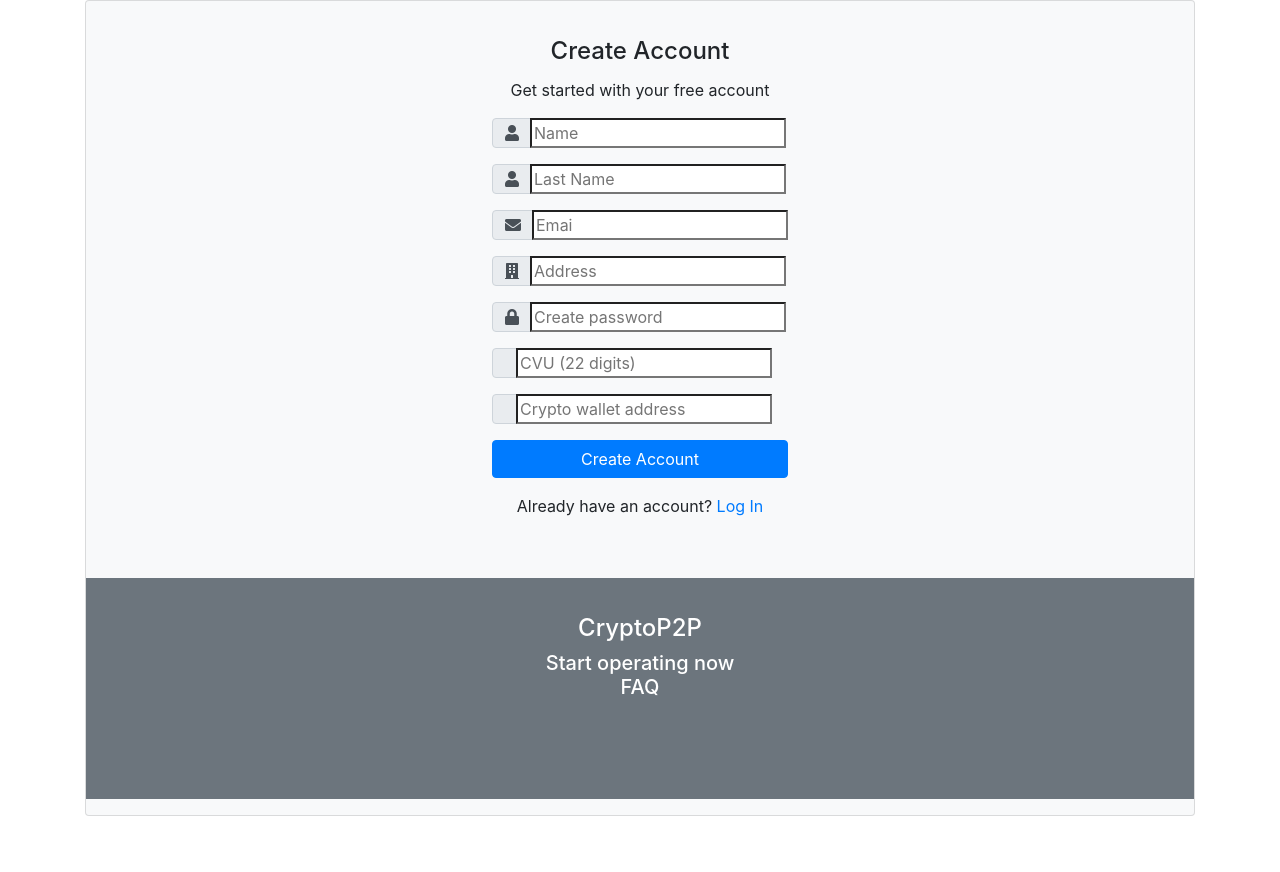
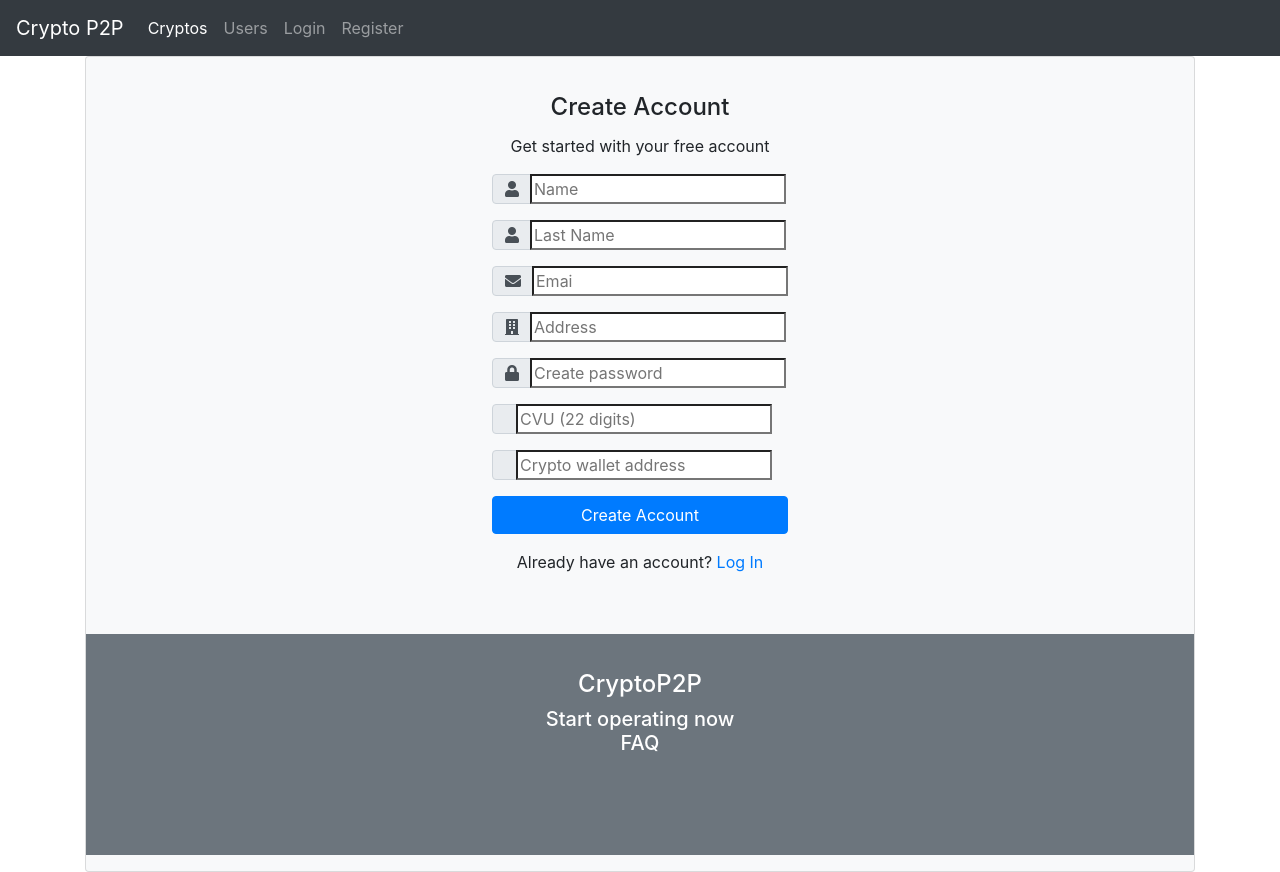
Before and after one commit to lautaronicolini/frontend-desapp, a React (Create React App) app: page /register in a window 1280 px wide. Before the commit the page ends 816 px from the top, so only its background shows below. Built offline with nearby package versions, Linux system fonts and the light colour scheme.

Commit message:
Added navbar to all components

```diff
--- a/src/components/CryptoCardList.jsx
+++ b/src/components/CryptoCardList.jsx
@@ -1,6 +1,8 @@
 import React from 'react';
 import axios from 'axios';
 import CryptoCard from './CryptoCard';
+import  Navbar  from './Navbar';
+
 
 const baseURL = 'http://localhost:8080/crypto/prices'
 
@@ -17,9 +19,13 @@ export default class CryptoCardList extends React.Component {
 
   render() {
     return (
+    <div>
+      <Navbar/>
+
       <ul>
         { this.state.cryptos.map(crypto => <li><CryptoCard symbol={crypto.symbol} price={crypto.price}/></li>)}
       </ul>
+    </div>
     )
   }
 }
--- a/src/components/Login.jsx
+++ b/src/components/Login.jsx
@@ -7,6 +7,7 @@ import {toast, ToastContainer} from "react-toastify";
 import "react-toastify/dist/ReactToastify.css"
 import '../../node_modules/bootstrap/dist/css/bootstrap.min.css';
 import { Link } from 'react-router-dom';
+import  Navbar  from './Navbar';
 
 
 const baseURL = 'http://localhost:8080/api/login' //endpoint of backend API
@@ -15,6 +16,7 @@ function Login () {
 
 return(
 <div className="login-body">
+<Navbar/>
     <div className='d-flex'>
         <div className='login-card'/>
         <div className='form section container center d-flex flex-column align-items-center login' style={{ width: '55%', maxHeight: '100vh' }}>
--- a/src/components/Register.jsx
+++ b/src/components/Register.jsx
@@ -3,6 +3,8 @@ import axios from 'axios'; //http requests by promises
 import '../styles/Register.css'
 import {toast, ToastContainer} from "react-toastify";
 import "react-toastify/dist/ReactToastify.css"
+import  Navbar  from './Navbar';
+
 
 const baseURL = 'http://localhost:8080/api/register'
 
@@ -64,7 +66,7 @@ function Register() {
 
             <link rel="stylesheet" href="https://use.fontawesome.com/releases/v5.0.8/css/all.css"></link>
 
-
+            <Navbar/>
 
         <div className="container">
 
```
